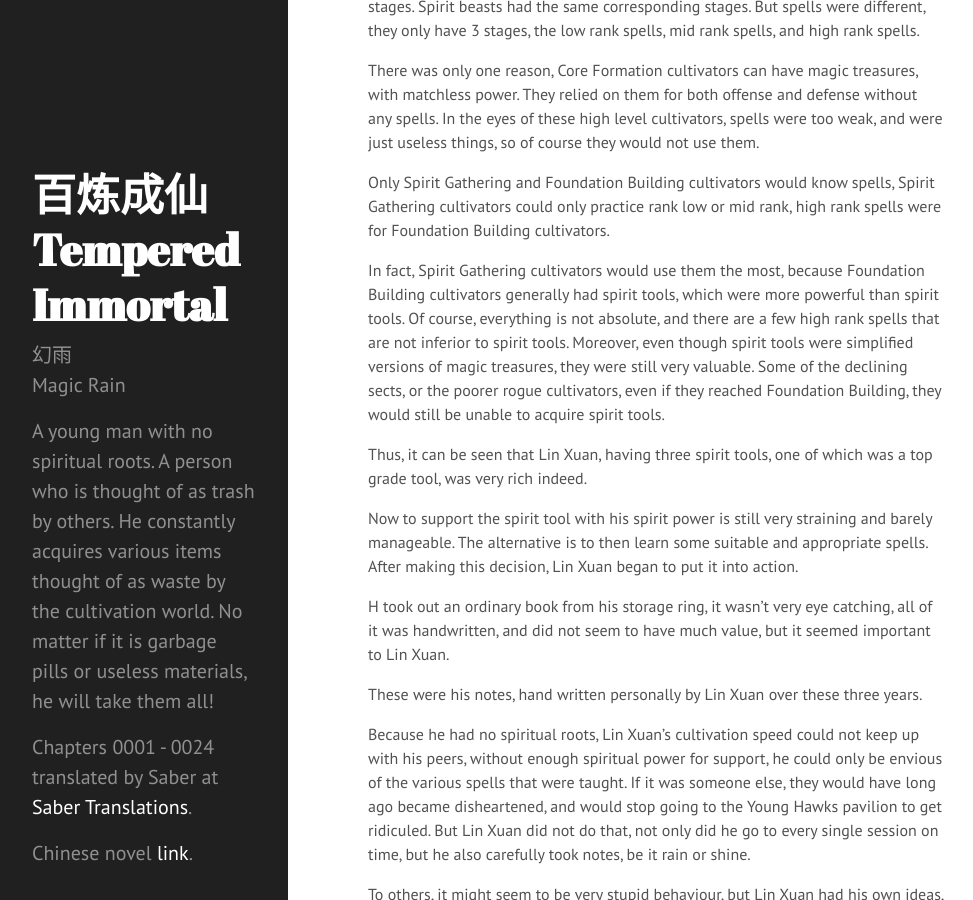
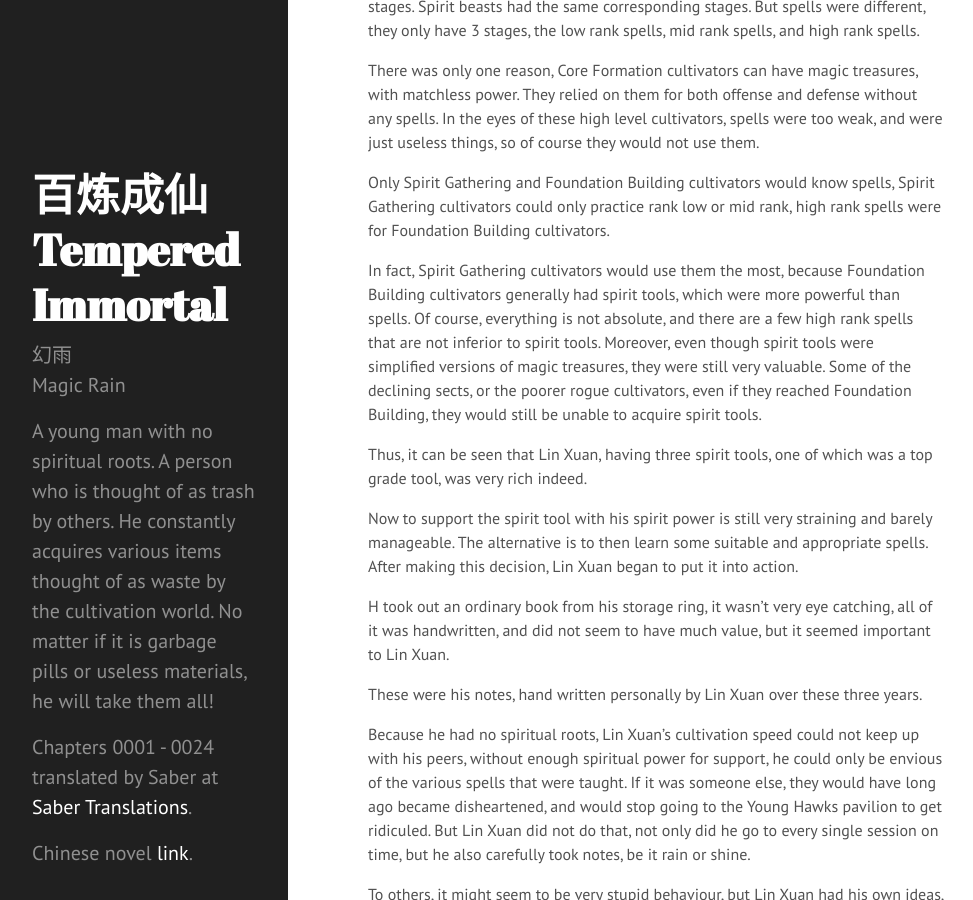
Before and after one commit to blcxtranslations/blcx, a Jekyll site: the page built from _translated/chapter-0027.md, in a window 1280 px wide and 900 px high, scrolled down 590 px. Shown: the whole window, without its empty margins (0-973 px from the left). Built offline with Jekyll 4.4.1, drawn with Linux system fonts in a browser that asks for light colours.

Commit message:
Update chapter-0027.md
Typo

```diff
--- a/_translated/chapter-0027.md
+++ b/_translated/chapter-0027.md
@@ -21,7 +21,7 @@ There was only one reason, Core Formation cultivators can have magic treasures,
 
 Only Spirit Gathering and Foundation Building cultivators would know spells, Spirit Gathering cultivators could only practice rank low or mid rank, high rank spells were for Foundation Building cultivators.
 
-In fact, Spirit Gathering cultivators would use them the most, because Foundation Building cultivators generally had spirit tools, which were more powerful than spirit tools. Of course, everything is not absolute, and there are a few high rank spells that are not inferior to spirit tools. Moreover, even though spirit tools were simplified versions of magic treasures, they were still very valuable. Some of the declining sects, or the poorer rogue cultivators, even if they reached Foundation Building, they would still be unable to acquire spirit tools.
+In fact, Spirit Gathering cultivators would use them the most, because Foundation Building cultivators generally had spirit tools, which were more powerful than spells. Of course, everything is not absolute, and there are a few high rank spells that are not inferior to spirit tools. Moreover, even though spirit tools were simplified versions of magic treasures, they were still very valuable. Some of the declining sects, or the poorer rogue cultivators, even if they reached Foundation Building, they would still be unable to acquire spirit tools.
 
 Thus, it can be seen that Lin Xuan, having three spirit tools, one of which was a top grade tool, was very rich indeed.
 
```
